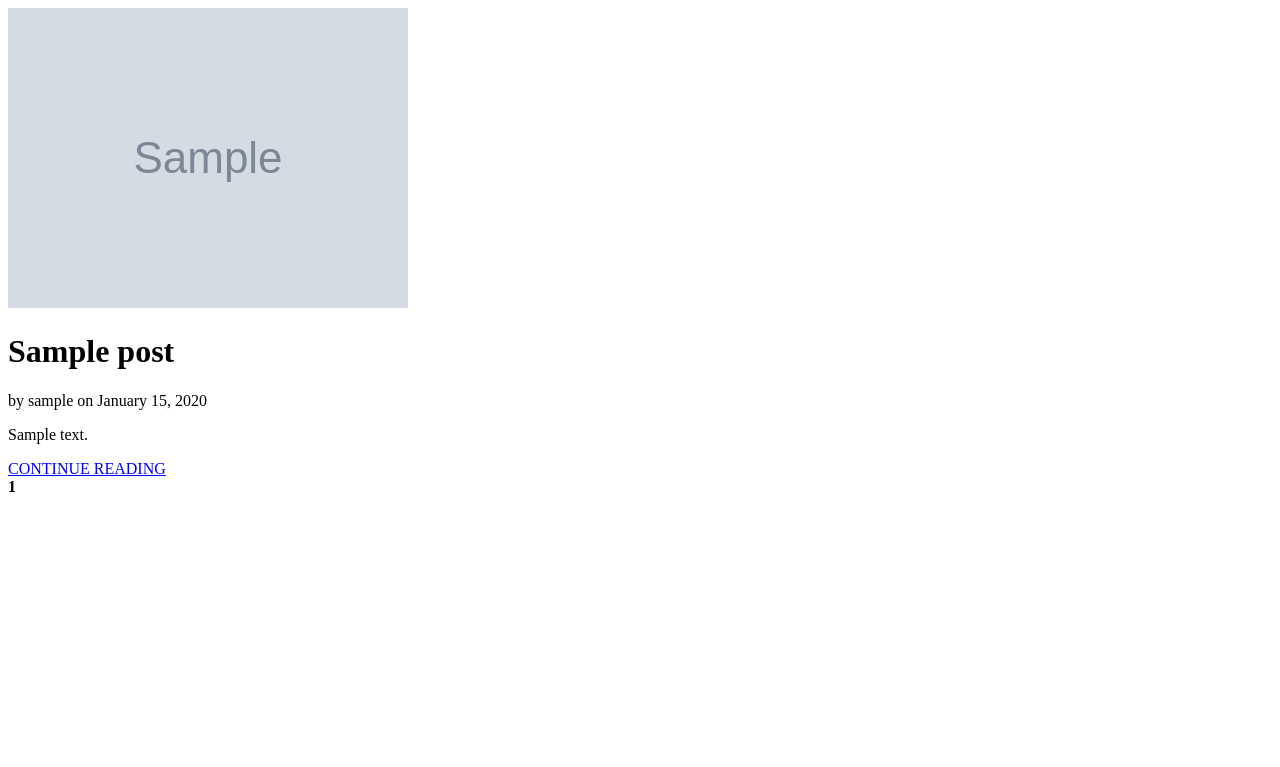
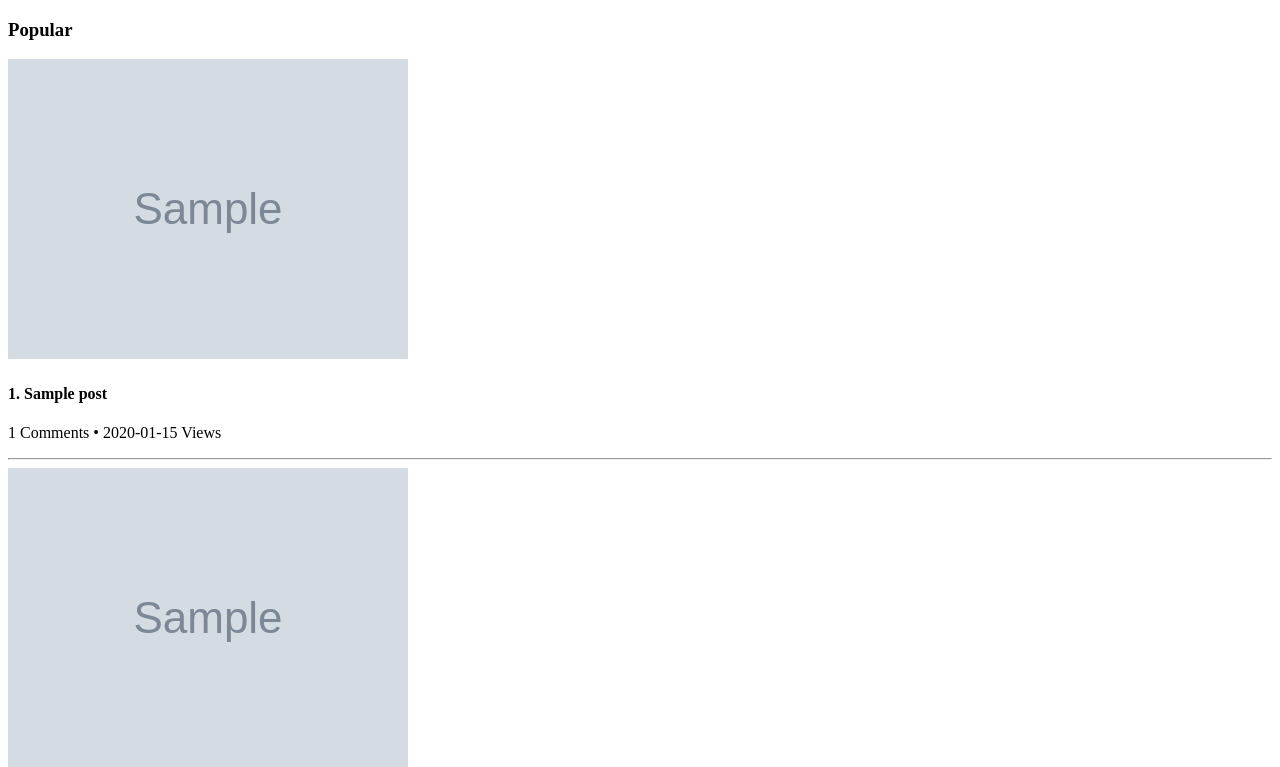
Before and after one commit to simonli66666/CITS5505-Project, a Python web app: template templates/frontend/test.html in a window 1280 px wide. Shown: the top 767 px of the page. Before the commit the page ends 492 px from the top, so only its background shows below. Run offline with Jinja, Linux system fonts and the light colour scheme; the template is opened without the code that fills it: most values are stand-ins (such as "Sample title", 1, 10 or a date in 2020); grey boxes marked "Sample" are stand-in pictures.

Commit message:
popular post part done, see in test

```diff
--- a/templates/frontend/test.html
+++ b/templates/frontend/test.html
@@ -7,6 +7,25 @@
     <!-- 添加适当的 CSS 链接 -->
 
 </head>
+<div class="popular-posts">
+    <h3>Popular</h3>
+    {% for post in popular_posts %}
+    <div class="post">
+        {% if loop.index == 1 %}
+        <img src="{{ post.image }}" alt="Top Post Image">
+        {% endif %}
+        <div class="post-details">
+            <h4>{{ loop.index }}. {{ post.title }}</h4>
+            <p>{{ post.comment_num }} Comments • {{ post.read_times }} Views</p>
+        </div>
+    </div>
+    {% if loop.index == 1 %}
+    <hr>
+    {% endif %}
+    {% endfor %}
+</div>
+
+
 <body>
     <div class="recipes">
         {% for post in posts %}
```
Also changed, not shown: __init__.py (+8 -1 lines), models.py (+9 -0 lines), users.db.
